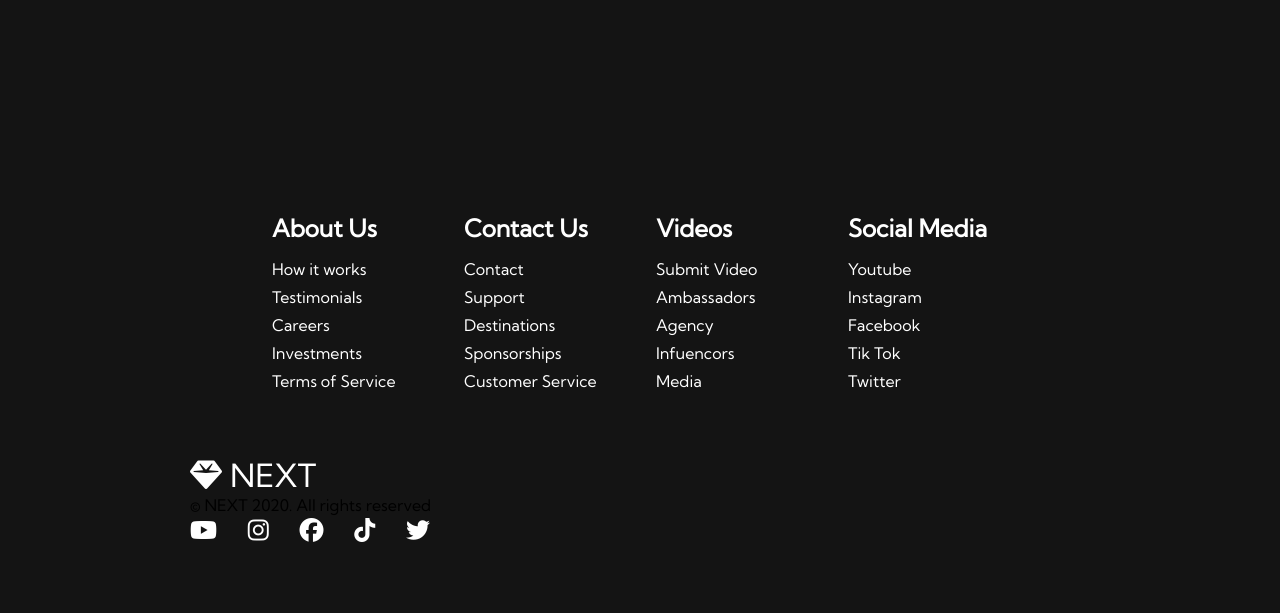
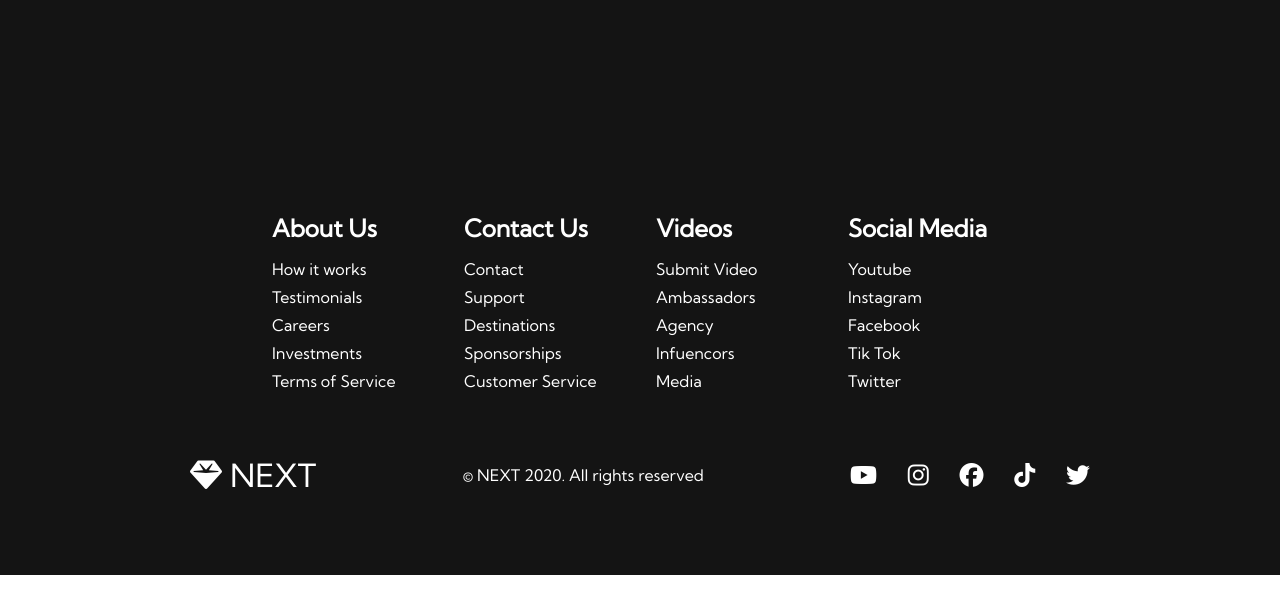
Before and after one commit to KyleAnthonyHay/AI-Website, a plain HTML site: page index.html in a window 1280 px wide. Shown: the part 1483-2096 px from the top of the page. After the commit the page ends 2058 px from the top, so only its background shows below. Drawn offline with Linux system fonts and the light colour scheme; files whose address does not match are found by name.

Commit message:
Footer Bug Fixed

```diff
--- a/index.html
+++ b/index.html
@@ -115,10 +115,9 @@
       <div class="social__media">
         <div class="social__media--wrap">
           <div class="footer__logo">
-            <div class="footer__logo">
-              <a href="/" id="footer__logo"><i class="fas fa-gem"></i>NEXT</a>
-            </div>
-            <p class="website__right">© NEXT 2020. All rights reserved</p>
+            <a href="/" id="footer__logo"><i class="fas fa-gem"></i>NEXT</a>
+          </div>
+            <p class="website__rights">© NEXT 2020. All rights reserved</p>
             <div class="social__icons">
               <a href="/" class="social__icon--link" target="_blank">
                 <i class="fab fa-youtube"></i>
@@ -136,7 +135,6 @@
                 <i class="fab fa-twitter"></i>
               </a>
             </div>
-          </div>
         </div>
       </div>
     </div>
--- a/styles.css
+++ b/styles.css
@@ -538,7 +538,7 @@
  .social__media--wrap {
     display: flex;
     justify-content: space-between;
-    align-items: center;
+    align-items:center;
     width: 90%;
     max-width: 1000px;
     margin: 40px auto 0 auto;
@@ -562,3 +562,12 @@
     align-items: center;
     margin-bottom: 16px;
  }
+
+ .website__rights {
+    color: white;
+ }
+
+
+@media screen and (max-width: 820px) {
+
+}
```
